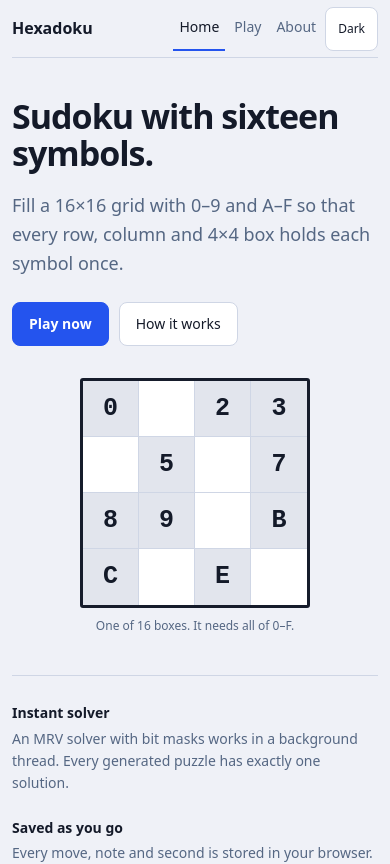
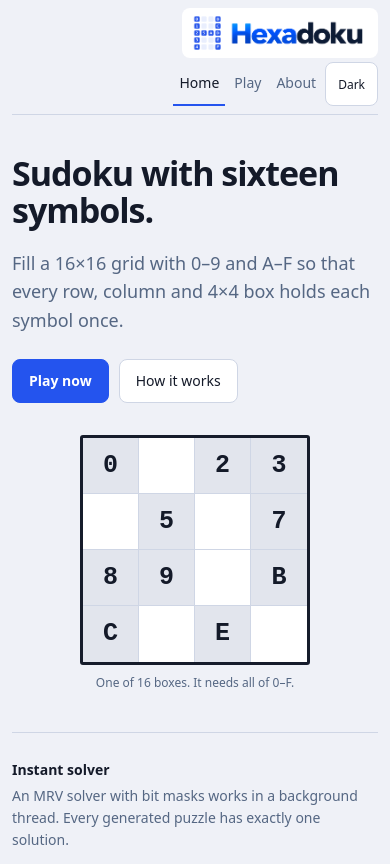
Before and after one commit to hannah784/Hexadoku, a React (Vite) app: page / in a window 390 px wide. Shown: the top 864 px of the page. Built offline with nearby package versions, Linux system fonts and the light colour scheme.

Commit message:
feat: integrate Hexadoku navbar logo

```diff
--- a/src/components/NavBar.tsx
+++ b/src/components/NavBar.tsx
@@ -1,6 +1,7 @@
 import { useEffect, useState } from 'react';
 import type { Route } from '../hooks/useRoute';
 import styles from '../styles/Pages.module.css';
+import logo from '../assets/hexadoku-logo.png';
 const LINKS = [{ route: 'home', href: '#/', label: 'Home' }, { route: 'play', href: '#/play', label: 'Play' }, { route: 'about', href: '#/about', label: 'About' }];
 export function NavBar({ current }: { current: Route }) {
   const [preference, setPreference] = useState<string | null>(() => {
@@ -19,9 +20,9 @@ export function NavBar({ current }: { current: Route }) {
     try { localStorage.setItem('hexadoku:theme', next); } catch { /* Theme still works without storage. */ }
   };
   return <header className={styles.nav}>
-    <a href="#/" className={styles.brand}>Hexadoku</a>
     <nav aria-label="Main">{LINKS.map(l => <a key={l.route} href={l.href} className={styles.navLink} aria-current={current === l.route ? 'page' : undefined}>{l.label}</a>)}
       <button onClick={toggle} aria-label={`Switch to ${theme === 'dark' ? 'light' : 'dark'} theme`}>{theme === 'dark' ? 'Light' : 'Dark'}</button>
     </nav>
+    <a href="#/" className={styles.brand} aria-label="Hexadoku home"><img src={logo} alt="Hexadoku" width="1623" height="380" /></a>
   </header>;
 }
--- a/src/styles/Pages.module.css
+++ b/src/styles/Pages.module.css
@@ -1,5 +1,6 @@
-.nav { display:flex; align-items:center; justify-content:space-between; gap:12px; min-height:58px; border-bottom:1px solid var(--line); margin-bottom:24px; }
-.brand { font-size:18px; font-weight:700; color:var(--ink); text-decoration:none; }
+.nav { display:grid; grid-template-columns:minmax(0,1fr) auto; align-items:center; gap:12px; min-height:68px; border-bottom:1px solid var(--line); margin-bottom:24px; }
+.brand { display:flex; align-items:center; justify-self:end; max-width:100%; min-height:44px; padding:4px 8px; border-radius:8px; background:#fff; }
+.brand img { display:block; width:200px; max-width:100%; height:auto; }
 .nav nav { display:flex; align-items:center; gap:14px; }
 .navLink { display:inline-flex; align-items:center; min-height:44px; padding:0 10px; color:var(--muted); text-decoration:none; border-bottom:2px solid transparent; }
 .navLink:hover { color:var(--ink); }
@@ -38,7 +39,11 @@
 .specs dt { flex:0 0 115px; font-weight:650; }
 .keys dd,.specs dd { flex:1; margin:0; color:var(--muted); }
 @media (max-width:650px) {
-  .nav { gap:6px; } .nav nav { gap:3px; } .navLink { padding:0 6px; } .brand { font-size:16px; }
+  .nav { grid-template-columns:minmax(0,1fr); gap:4px; padding:8px 0; }
+  .brand { grid-row:1; }
+  .brand img { width:180px; }
+  .nav nav { grid-row:2; justify-content:flex-end; flex-wrap:wrap; gap:3px; }
+  .navLink { padding:0 6px; }
   .hero { flex-direction:column; align-items:start; gap:32px; padding-top:16px; }
   .sample { align-self:center; }
   .features { grid-template-columns:minmax(0,1fr); gap:24px; }
```
Also changed, not shown: src/assets/hexadoku-logo.png (added).
